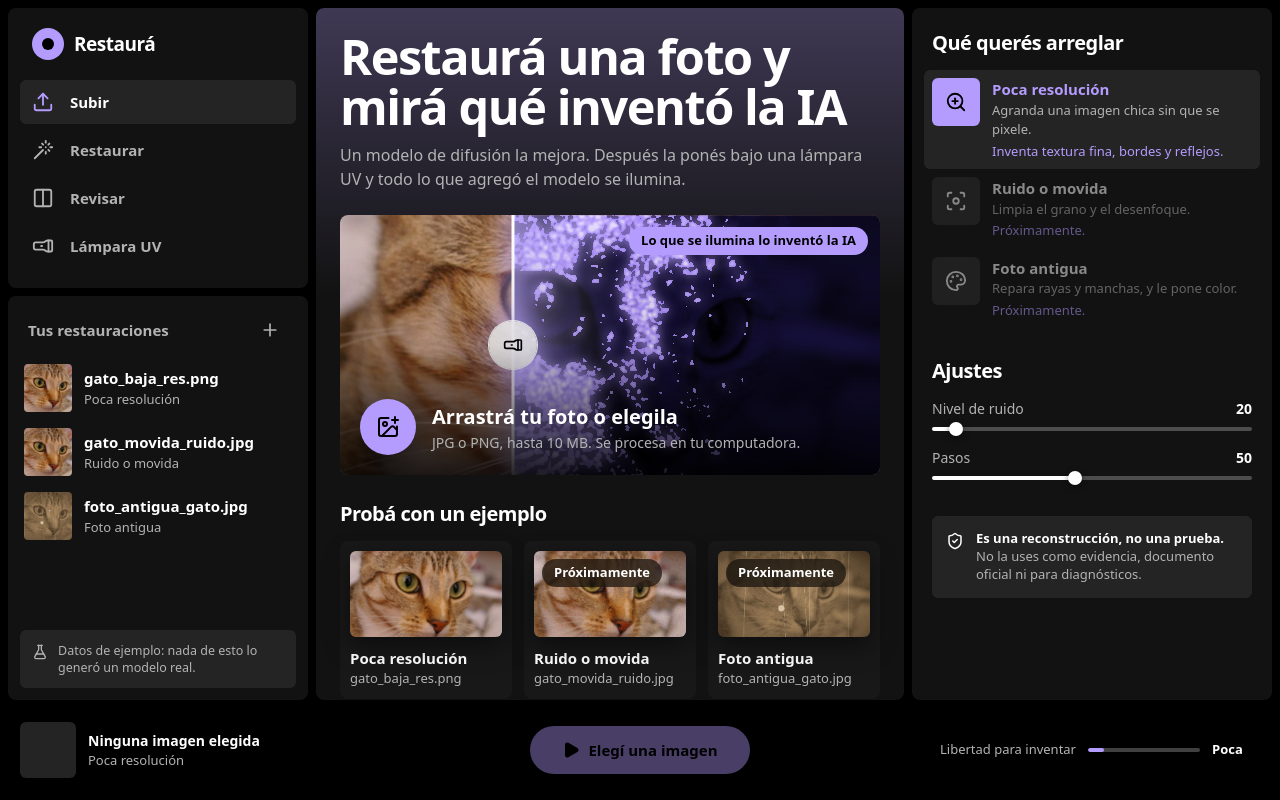
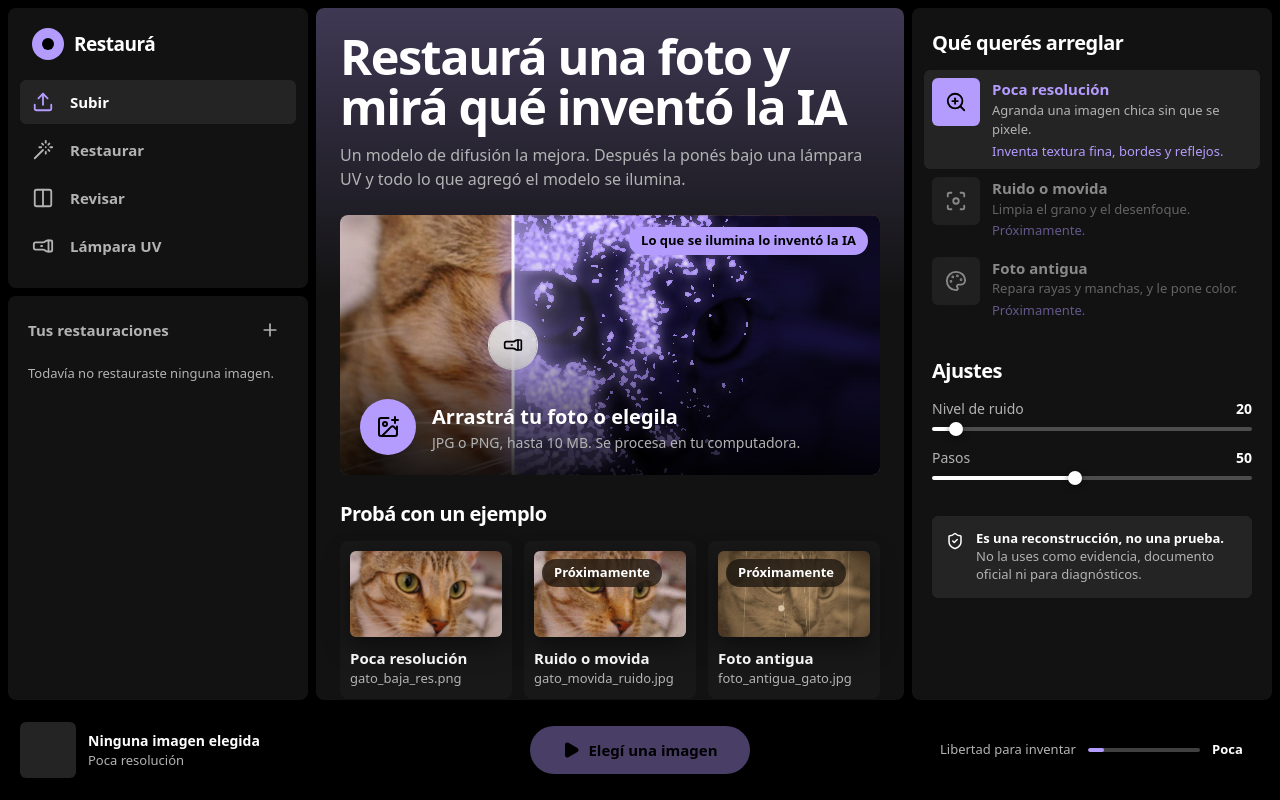
Before and after one commit to dominguezmicaela/iagen, a React (Vite) app in the folder frontend/: page / in a window 1280 px wide. Built offline with nearby package versions, Linux system fonts and the light colour scheme.

Commit message:
feat: historial de restauraciones en la barra lateral

```diff
--- a/frontend/index.html
+++ b/frontend/index.html
@@ -6,7 +6,7 @@
     <meta name="viewport" content="width=device-width, initial-scale=1.0" />
     <meta name="theme-color" content="#151033" />
     <meta name="description" content="Mockup del MVP de restauración de imágenes con modelos de difusión: qué es real y qué es inventado." />
-    <title>Restauración con difusión · Mockup</title>
+    <title>Restauración con difusión</title>
   </head>
   <body>
     <div id="root"></div>
--- a/frontend/src/components/BarraLateral.tsx
+++ b/frontend/src/components/BarraLateral.tsx
@@ -1,6 +1,6 @@
 import { Columns2, FlaskConical, Flashlight, Plus, Upload, Wand } from 'lucide-react'
 import type { ReactNode } from 'react'
-import { SUB_TAREAS, type SubTareaId } from '../datos/ejemplo'
+import { ES_EJEMPLO, SUB_TAREAS, type SubTareaId } from '../datos/ejemplo'
 import { PANTALLAS, useEstado, type PantallaId } from '../estado'
 import { cx } from './ui'
 
@@ -23,8 +23,28 @@ export function Logo() {
 }
 
 export function BarraLateral() {
-  const { pantalla, subTarea, setSubTarea, setEntradaElegida } = useEstado()
+  const { pantalla, subTarea, setSubTarea, setEntradaElegida, historial, trabajo, abrir } = useEstado()
   const ids: SubTareaId[] = ['A', 'B', 'C']
+  const items = ES_EJEMPLO
+    ? ids.map((id) => ({
+        clave: id,
+        miniatura: SUB_TAREAS[id].entrada,
+        archivo: SUB_TAREAS[id].archivo,
+        detalle: SUB_TAREAS[id].titulo,
+        activa: id === subTarea && pantalla !== 'subir',
+        elegir: () => {
+          setSubTarea(id)
+          setEntradaElegida(id)
+        },
+      }))
+    : historial.map((h) => ({
+        clave: h.id,
+        miniatura: h.miniatura,
+        archivo: h.archivo,
+        detalle: SUB_TAREAS.A.titulo,
+        activa: h.id === trabajo?.id && pantalla !== 'subir',
+        elegir: () => abrir(h.id),
+      }))
 
   return (
     <div className="hidden min-h-0 flex-col gap-2 lg:col-start-1 lg:row-start-1 lg:flex">
@@ -59,34 +79,32 @@ export function BarraLateral() {
           </a>
         </div>
         <ul className="min-h-0 flex-1 overflow-y-auto px-2">
-          {ids.map((id) => {
-            const t = SUB_TAREAS[id]
-            const activa = id === subTarea && pantalla !== 'subir'
-            return (
-              <li key={id}>
+          {items.map(({ clave, miniatura, archivo, detalle, activa, elegir }) => (
+            <li key={clave}>
               <button
                 type="button"
                 onClick={() => {
-                    setSubTarea(id)
-                    setEntradaElegida(id)
+                  elegir()
                   window.location.hash = '/revisar'
                 }}
                 className={cx('flex w-full items-center gap-3 rounded-md p-2 text-left transition-colors duration-200', activa ? 'bg-tarjeta-2' : 'hover:bg-tarjeta')}
               >
-                  <img src={t.entrada} alt="" className="size-12 shrink-0 rounded object-cover" />
+                <img src={miniatura} alt="" className="size-12 shrink-0 rounded object-cover" />
                 <span className="min-w-0">
-                    <span className={cx('block truncate text-[15px] font-semibold', activa && 'text-fluor')}>{t.archivo}</span>
-                    <span className="block truncate text-[13px] text-gris">{t.titulo}</span>
+                  <span className={cx('block truncate text-[15px] font-semibold', activa && 'text-fluor')}>{archivo}</span>
+                  <span className="block truncate text-[13px] text-gris">{detalle}</span>
                 </span>
               </button>
             </li>
-            )
-          })}
+          ))}
+          {!items.length && <li className="px-3 py-2 text-[13px] text-gris">Todavía no restauraste ninguna imagen.</li>}
         </ul>
+        {ES_EJEMPLO && (
           <p className="m-3 flex gap-2.5 rounded-md bg-tarjeta-2 p-3 text-[12.5px] leading-snug text-gris">
             <FlaskConical size={16} className="mt-0.5 shrink-0" />
             Datos de ejemplo: nada de esto lo generó un modelo real.
           </p>
+        )}
       </section>
     </div>
   )
```
Lines whose indentation alone changed are shown as unchanged.
